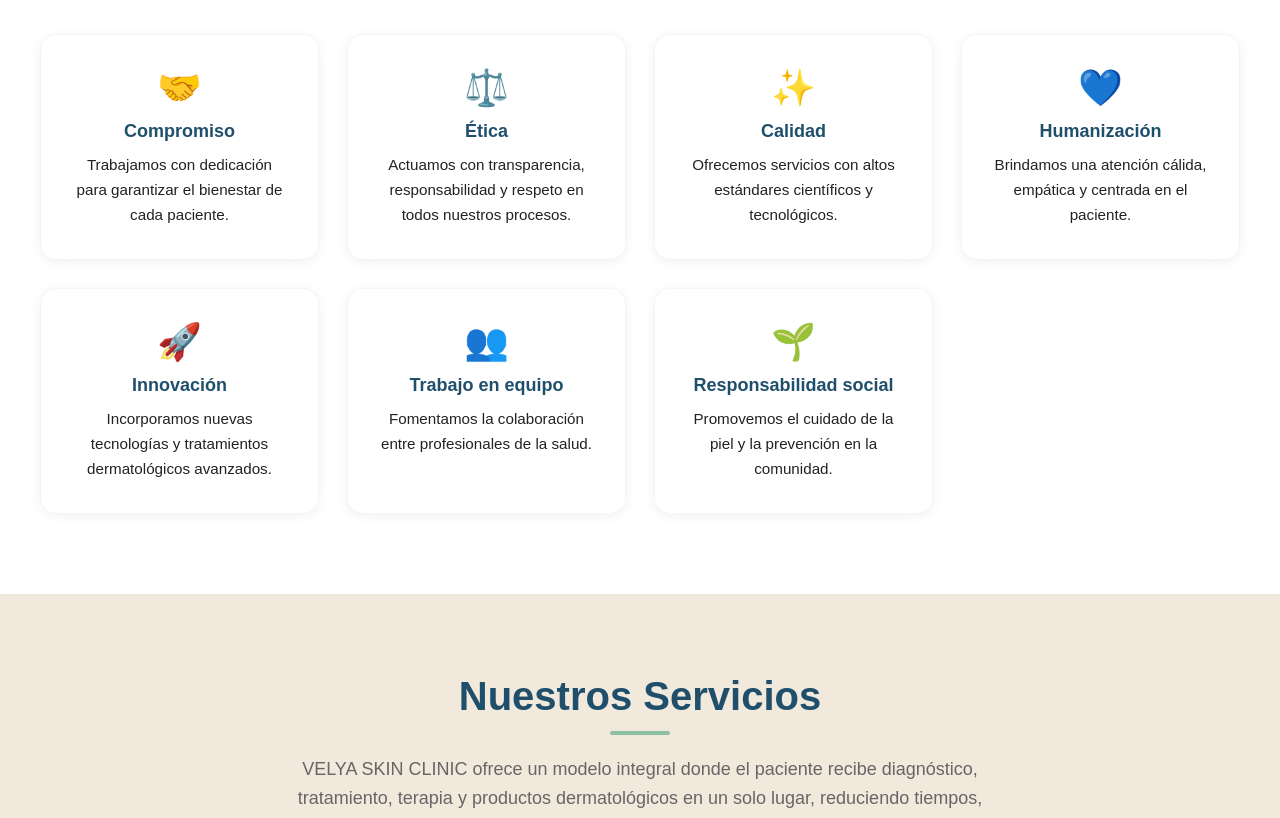
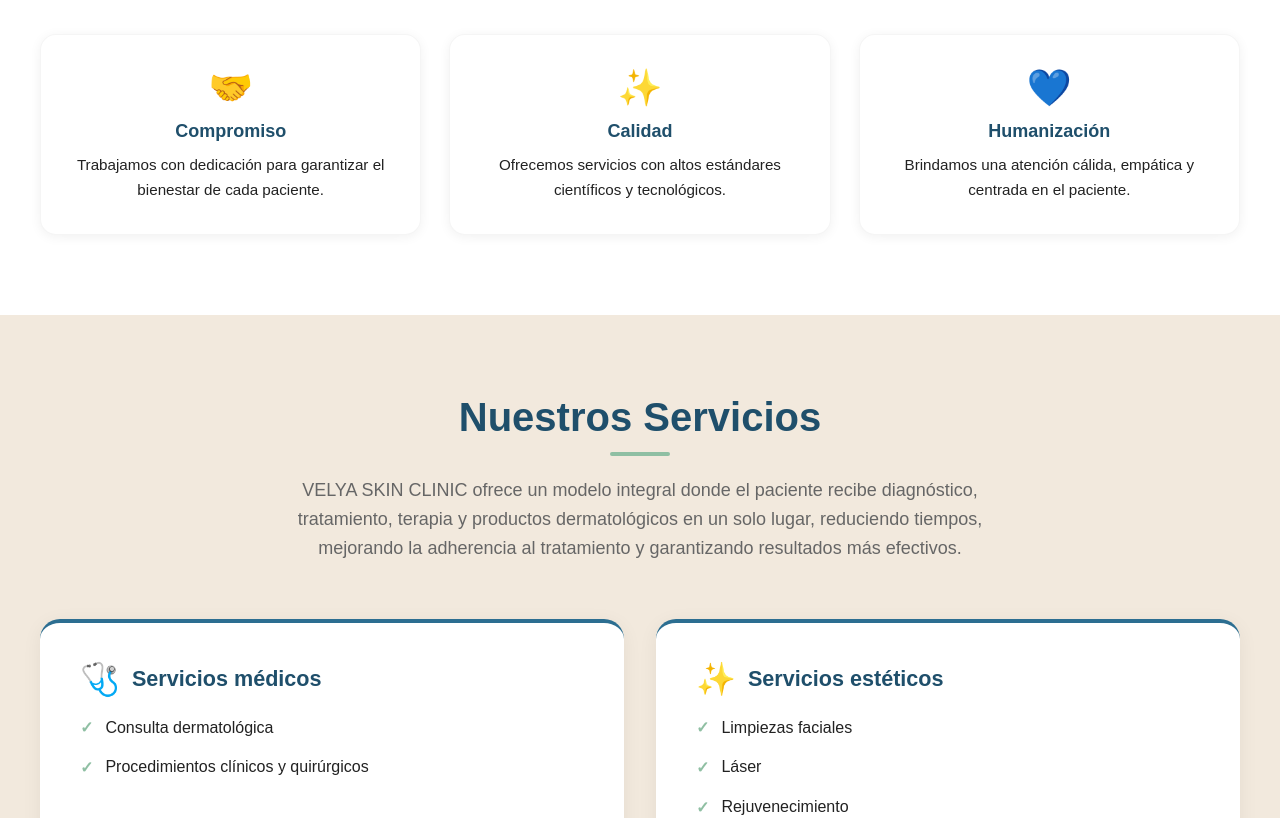
Before and after one commit to Juanosoriio/velya-skin-clinic, a React (Vite) app: page / in a window 1280 px wide. Shown: the part 1780-2598 px from the top of the page. Built offline with nearby package versions, Linux system fonts and the light colour scheme.

Commit message:
Descripción breve del cambio

```diff
--- a/src/components/Values.jsx
+++ b/src/components/Values.jsx
@@ -5,11 +5,6 @@ const values = [
     icon: '🤝',
     title: 'Compromiso',
     text: 'Trabajamos con dedicación para garantizar el bienestar de cada paciente.',
-  },
-  {
-    icon: '⚖️',
-    title: 'Ética',
-    text: 'Actuamos con transparencia, responsabilidad y respeto en todos nuestros procesos.',
   },
   {
     icon: '✨',
@@ -20,21 +15,6 @@ const values = [
     icon: '💙',
     title: 'Humanización',
     text: 'Brindamos una atención cálida, empática y centrada en el paciente.',
-  },
-  {
-    icon: '🚀',
-    title: 'Innovación',
-    text: 'Incorporamos nuevas tecnologías y tratamientos dermatológicos avanzados.',
-  },
-  {
-    icon: '👥',
-    title: 'Trabajo en equipo',
-    text: 'Fomentamos la colaboración entre profesionales de la salud.',
-  },
-  {
-    icon: '🌱',
-    title: 'Responsabilidad social',
-    text: 'Promovemos el cuidado de la piel y la prevención en la comunidad.',
   },
 ]
 
```
